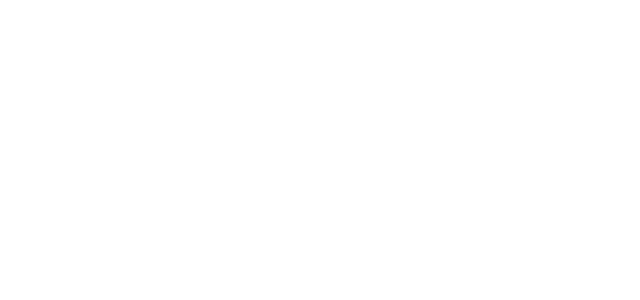
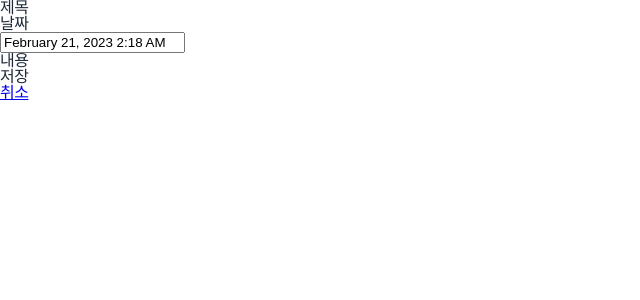
Before and after one commit to jaehyukkk/todolist, a React (Create React App) app: page /input in a window 1280 px wide. Before the commit this address had no page. Shown: the top 300 px of the page, without its empty margins (0-640 px from the left). Built offline with nearby package versions, Linux system fonts and the light colour scheme.

Commit message:
add:contentForm

```diff
--- a/package.json
+++ b/package.json
@@ -12,6 +12,7 @@
     "@testing-library/react": "^13.4.0",
     "@testing-library/user-event": "^13.5.0",
     "react": "^18.2.0",
+    "react-datepicker": "^4.10.0",
     "react-dom": "^18.2.0",
     "react-redux": "^8.0.5",
     "react-router-dom": "^6.8.1",
--- a/src/App.js
+++ b/src/App.js
@@ -1,15 +1,17 @@
-import logo from './logo.svg';
-import './App.css';
-import {Route, Routes} from "react-router-dom";
+import logo from "./logo.svg";
+import "./App.css";
+import { Route, Routes } from "react-router-dom";
 import Home from "./page/home/Home";
+import Content from "./component/contentform/ContentForm";
 
 function App() {
   return (
-      <div>
-        <Routes>
-            <Route path="/" element={<Home />}/>
-        </Routes>
-      </div>
+    <div>
+      <Routes>
+        <Route path="/" element={<Home />} />
+        <Route path="/input" element={<Content />} />
+      </Routes>
+    </div>
   );
 }
 
--- /dev/null
+++ b/src/component/contentform/ContentForm.js
@@ -0,0 +1,39 @@
+import { React, useState } from "react";
+import DatePicker from "react-datepicker";
+import { Link } from "react-router-dom";
+
+import "react-datepicker/dist/react-datepicker.css";
+import Home from "../../page/home/Home";
+
+const Content = () => {
+  const [startDate, setStartDate] = useState(new Date());
+
+  return (
+    <div className="content-form__container">
+      <div className="content-form__wrapper">
+        <div className="content-form__subject">제목</div>
+        <div>
+          <div className="content-form__datePicker">날짜</div>
+          <div>
+            <DatePicker
+              selected={startDate}
+              onChange={(date) => setStartDate(date)}
+              showTimeSelect
+              timeFormat="HH:mm"
+              timeIntervals={15}
+              timeCaption="time"
+              dateFormat="MMMM d, yyyy h:mm aa"
+            />
+          </div>
+        </div>
+
+        <div className="content">내용</div>
+        <div className="content-form__save">저장</div>
+        <div className="content-form__cancel">
+          <Link to="/">취소</Link>
+        </div>
+      </div>
+    </div>
+  );
+};
+export default Content;
--- a/src/component/home/TodoList.js
+++ b/src/component/home/TodoList.js
@@ -1,72 +1,67 @@
 import React from "react";
-import {FontAwesomeIcon} from "@fortawesome/react-fontawesome";
-import {faCheck, faX} from "@fortawesome/free-solid-svg-icons";
+import { FontAwesomeIcon } from "@fortawesome/react-fontawesome";
+import { faCheck, faX } from "@fortawesome/free-solid-svg-icons";
 import Comment from "./comment/Comment";
+import { Link } from "react-router-dom";
 
-const TodoList = ({handleTodoOnClick}) => {
-
-
-
-    return(
-        <div className='todo-list__container'>
-            <div className='todo-list__wrapper'>
-                <div className='item'>
-                    <div className='todo' onClick={handleTodoOnClick}>
+const TodoList = ({ handleTodoOnClick }) => {
+  return (
+    <div className="todo-list__container">
+      <div className="todo-list__wrapper">
+        <div className="item">
+          <div className="todo" onClick={handleTodoOnClick}>
             Task 1
           </div>
           <div>
-                        <span className='task-icon'>
-                            <FontAwesomeIcon icon={faCheck}/>
+            <span className="task-icon">
+              <FontAwesomeIcon icon={faCheck} />
             </span>
-                        <span className='task-icon'>
-                            <FontAwesomeIcon icon={faX}/>
+            <span className="task-icon">
+              <FontAwesomeIcon icon={faX} />
             </span>
           </div>
         </div>
 
-                <div className='item' onClick={handleTodoOnClick}>
-                    <div className='todo'>
-                        Task 1
-                    </div>
+        <div className="item" onClick={handleTodoOnClick}>
+          <div className="todo">Task 1</div>
           <div>
-                        <span className='task-icon'>
-                            <FontAwesomeIcon icon={faCheck}/>
+            <span className="task-icon">
+              <FontAwesomeIcon icon={faCheck} />
             </span>
-                        <span className='task-icon'>
-                            <FontAwesomeIcon icon={faX}/>
+            <span className="task-icon">
+              <FontAwesomeIcon icon={faX} />
             </span>
           </div>
         </div>
         <Comment />
-                <div className='item' onClick={handleTodoOnClick}>
-                    <div className='todo'>
-                        Task 1
-                    </div>
+        <div className="item" onClick={handleTodoOnClick}>
+          <div className="todo">Task 1</div>
           <div>
-                        <span className='task-icon'>
-                            <FontAwesomeIcon icon={faCheck}/>
+            <span className="task-icon">
+              <FontAwesomeIcon icon={faCheck} />
             </span>
-                        <span className='task-icon'>
-                            <FontAwesomeIcon icon={faX}/>
+            <span className="task-icon">
+              <FontAwesomeIcon icon={faX} />
             </span>
           </div>
         </div>
-                <div className='item' onClick={handleTodoOnClick}>
-                    <div className='todo'>
-                        Task 1
-                    </div>
+        <div className="item" onClick={handleTodoOnClick}>
+          <div className="todo">Task 1</div>
           <div>
-                        <span className='task-icon'>
-                            <FontAwesomeIcon icon={faCheck}/>
+            <span className="task-icon">
+              <FontAwesomeIcon icon={faCheck} />
             </span>
-                        <span className='task-icon'>
-                            <FontAwesomeIcon icon={faX}/>
+            <span className="task-icon">
+              <FontAwesomeIcon icon={faX} />
             </span>
           </div>
         </div>
+        <div>
+          <Link to="input">작성하기</Link>
         </div>
       </div>
-    )
-}
+    </div>
+  );
+};
 
 export default TodoList;
```
Also changed, not shown: 1 other file (tests, documents, lock files or other folders). Lines whose indentation alone changed are shown as unchanged.
